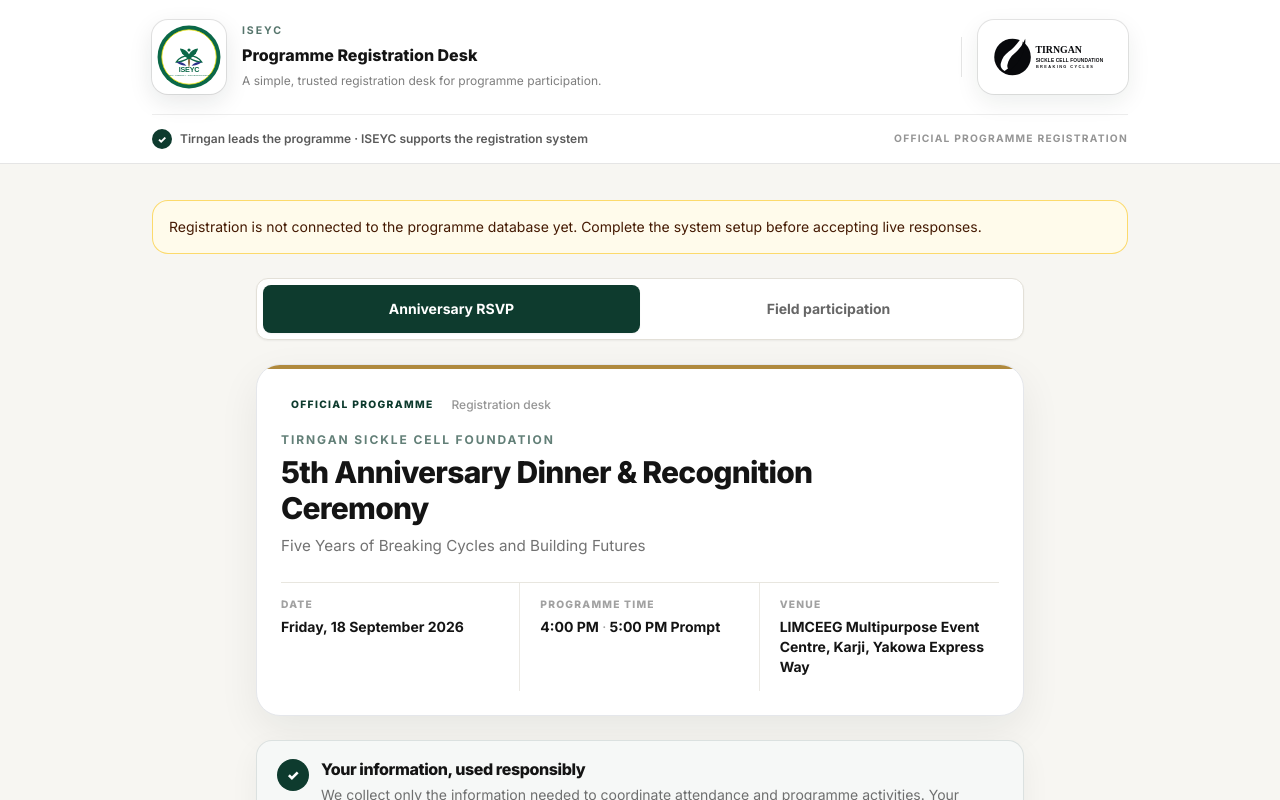
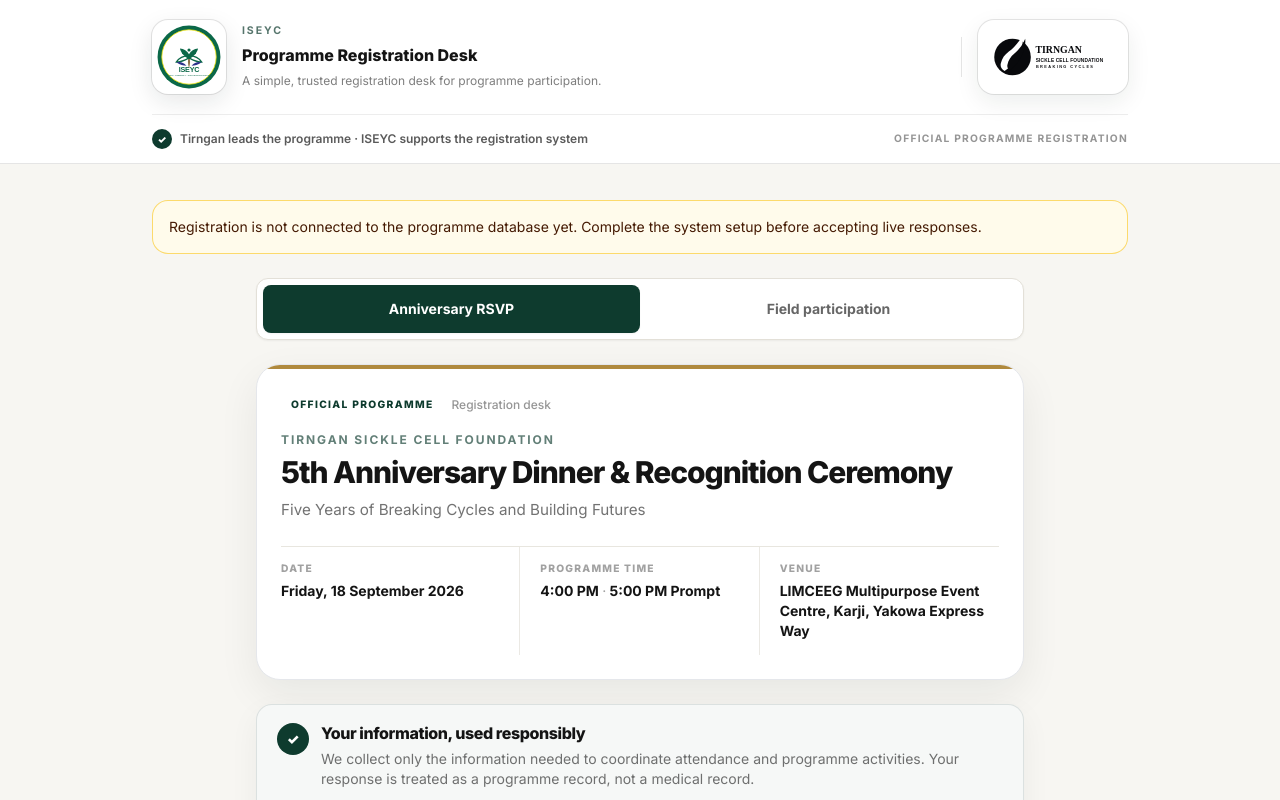
Before and after one commit to mrzulqarnainnadabo/iseyc-field-register-desk, a Next.js app: page / in a window 1280 px wide. Shown: the top 800 px of the page. Built offline with nearby package versions, Linux system fonts and the light colour scheme; no server answers.

Commit message:
refine typography and premium event-platform visual system

```diff
--- a/src/app/globals.css
+++ b/src/app/globals.css
@@ -4,27 +4,37 @@
 
 :root {
   --font-body: var(--font-inter), Inter, ui-sans-serif, system-ui, sans-serif;
-  --font-display: var(--font-manrope), Manrope, Inter, ui-sans-serif, system-ui, sans-serif;
+  --font-display: var(--font-jakarta), "Plus Jakarta Sans", Inter, ui-sans-serif, sans-serif;
 }
 
-html { background: #f4f6f3; }
+html { background: #f7f8f6; scroll-behavior: smooth; }
 body {
-  background: #f4f6f3;
+  background:
+    radial-gradient(circle at 50% -10%, rgba(11, 104, 72, 0.06), transparent 34rem),
+    #f7f8f6;
   color: #10221b;
   font-family: var(--font-body);
   font-feature-settings: "cv11", "ss01";
   text-rendering: optimizeLegibility;
   -webkit-font-smoothing: antialiased;
 }
+
 * { -webkit-tap-highlight-color: transparent; }
 input, select, textarea, button { font: inherit; }
 button, a, input, select, textarea { -webkit-touch-callout: none; }
 .tap-target { min-height: 48px; }
 
-h1, h2, h3, h4 { font-family: var(--font-display); letter-spacing: -0.025em; }
+h1, h2, h3, h4 {
+  font-family: var(--font-display);
+  letter-spacing: -0.035em;
+}
 
-::selection { background: rgba(11, 93, 67, 0.14); }
+::selection { background: rgba(11, 104, 72, 0.16); }
 
 @media (max-width: 639px) {
   body { overflow-x: hidden; }
 }
+
+@media (prefers-reduced-motion: reduce) {
+  html { scroll-behavior: auto; }
+}
```
